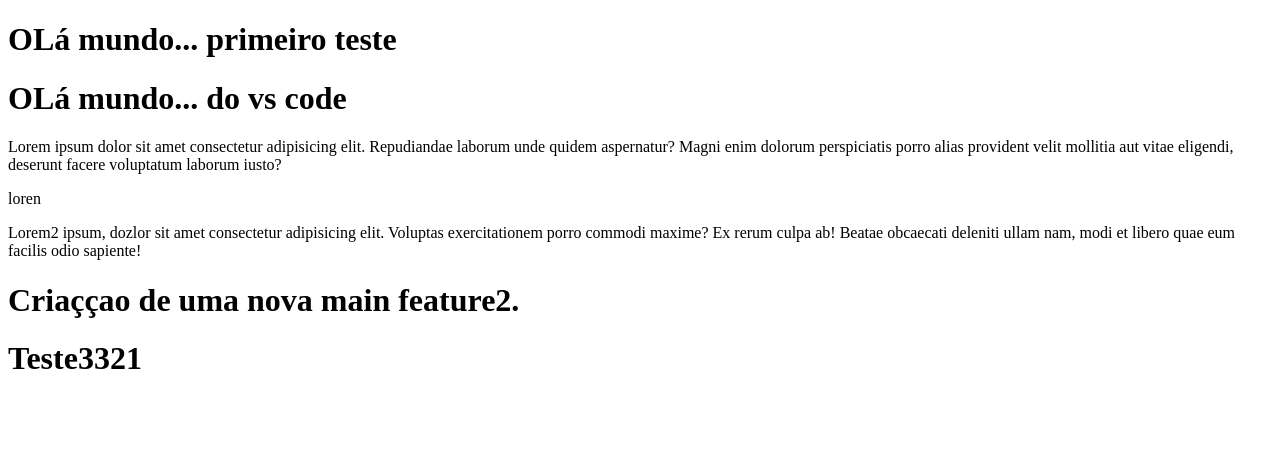
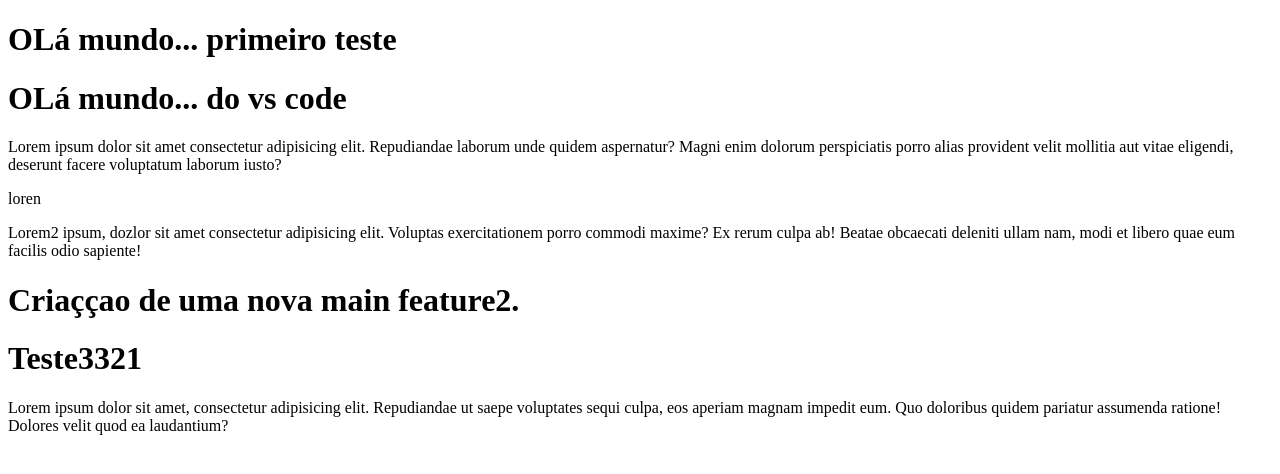
Before and after one commit to alanrene013/codes1, a plain HTML site: page index.html in a window 1280 px wide. Drawn offline with Linux system fonts and the light colour scheme.

Commit message:
add loren3

```diff
--- a/index.html
+++ b/index.html
@@ -14,5 +14,6 @@
     <p>Lorem2 ipsum, dozlor sit amet consectetur adipisicing elit. Voluptas exercitationem porro commodi maxime? Ex rerum culpa ab! Beatae obcaecati deleniti ullam nam, modi et libero quae eum facilis odio sapiente!</p>
     <h1>Criaççao de uma nova main feature2.</h1>
     <h1>Teste3321</h1>
+    <p>Lorem ipsum dolor sit amet, consectetur adipisicing elit. Repudiandae ut saepe voluptates sequi culpa, eos aperiam magnam impedit eum. Quo doloribus quidem pariatur assumenda ratione! Dolores velit quod ea laudantium?</p>
 </body>
 </html>
```
